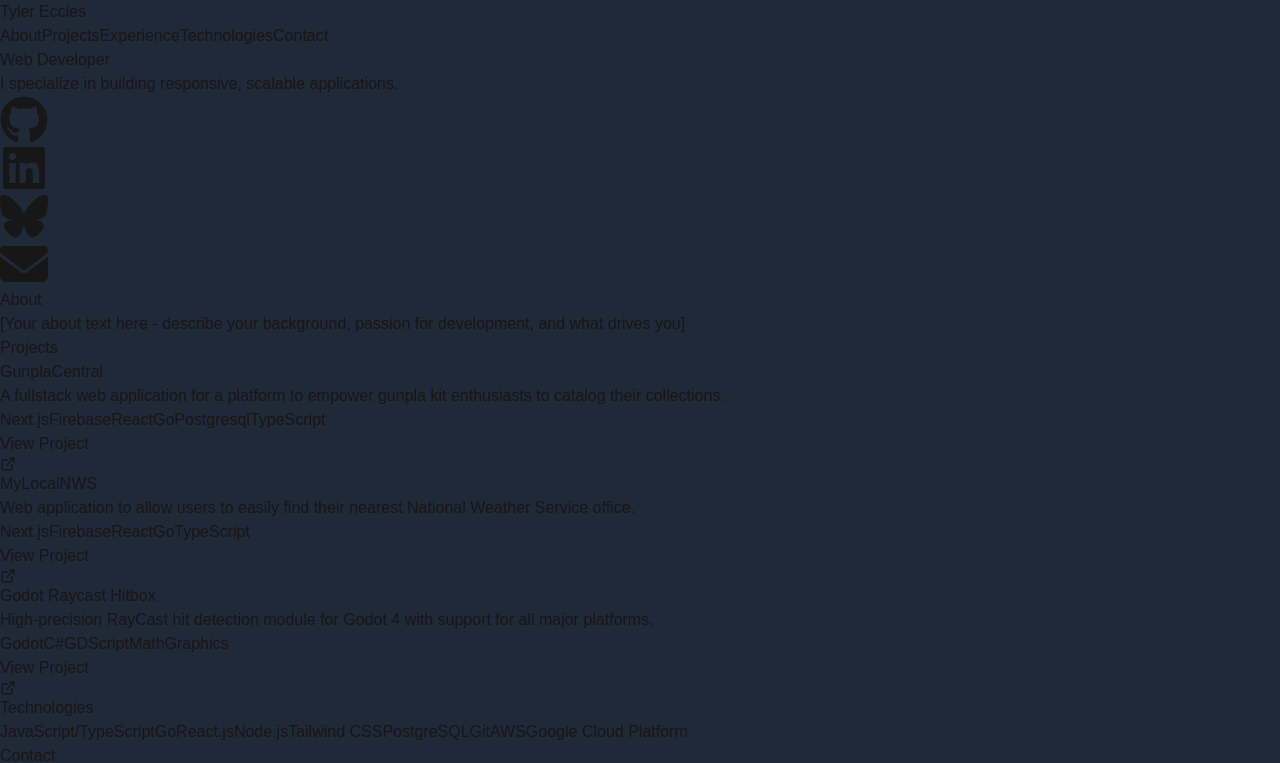
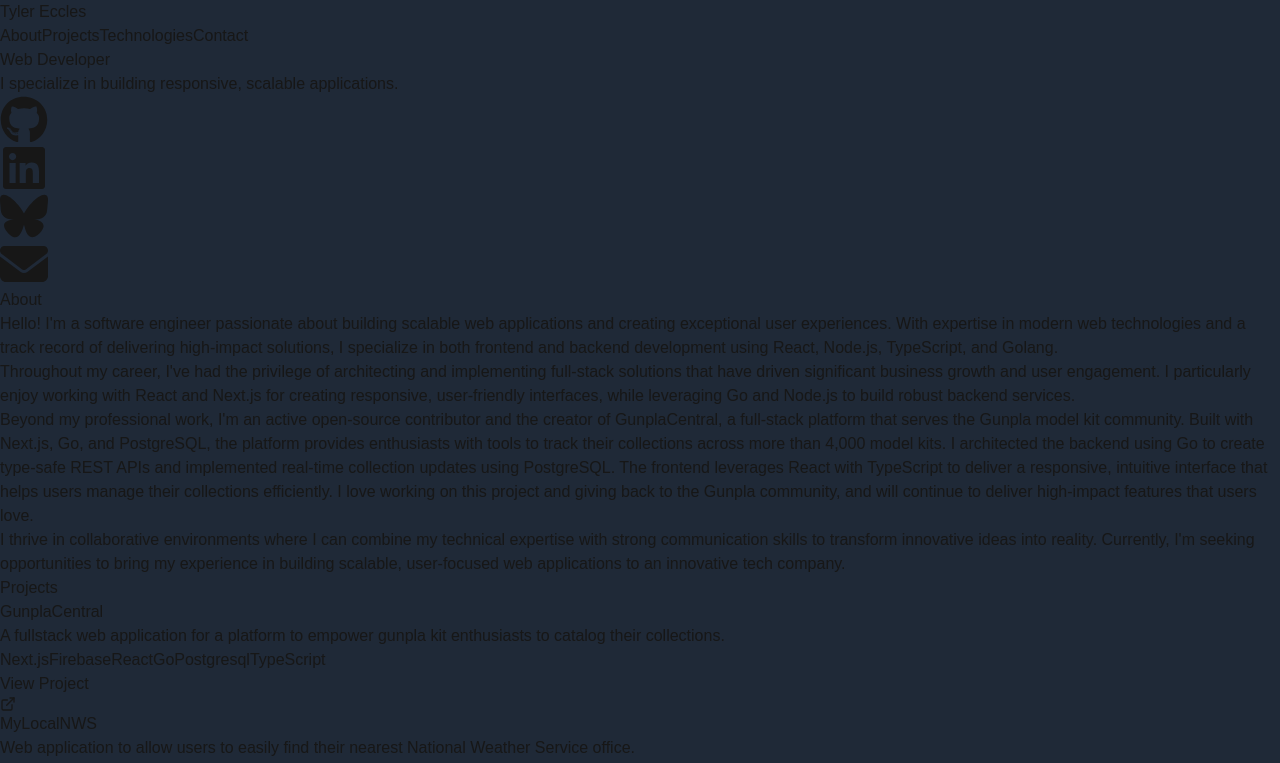
Before and after one commit to ItsTeccs/portfolio, a Next.js app in the folder client/: page / in a window 1280 px wide. Shown: the top 763 px of the page. Built offline with nearby package versions, Linux system fonts and the light colour scheme.

Commit message:
add About section content

```diff
--- a/client/src/app/page.tsx
+++ b/client/src/app/page.tsx
@@ -59,12 +59,6 @@
                 className="text-gray-300 hover:text-white transition-colors duration-300"
               >
                 Projects
-              </a>
-              <a
-                href="#experience"
-                className="text-gray-300 hover:text-white transition-colors duration-300"
-              >
-                Experience
               </a>
               <a
                 href="#technologies"
@@ -137,9 +131,42 @@
         <section id="about" className="scroll-mt-24">
           <h2 className="text-3xl font-bold text-white mb-6">About</h2>
           <div className="bg-gray-800 rounded-lg shadow-lg p-6 border border-gray-700">
-            <p className="text-gray-300">
-              [Your about text here - describe your background, passion for
-              development, and what drives you]
+            <p className="text-gray-300 leading-relaxed">
+              Hello! I'm a software engineer passionate about building scalable
+              web applications and creating exceptional user experiences. With
+              expertise in modern web technologies and a track record of
+              delivering high-impact solutions, I specialize in both frontend
+              and backend development using React, Node.js, TypeScript, and
+              Golang.
+            </p>
+            <p className="text-gray-300 leading-relaxed mt-4">
+              Throughout my career, I've had the privilege of architecting and
+              implementing full-stack solutions that have driven significant
+              business growth and user engagement. I particularly enjoy working
+              with React and Next.js for creating responsive, user-friendly
+              interfaces, while leveraging Go and Node.js to build robust
+              backend services.
+            </p>
+            <p className="text-gray-300 leading-relaxed mt-4">
+              Beyond my professional work, I'm an active open-source contributor
+              and the creator of GunplaCentral, a full-stack platform that
+              serves the Gunpla model kit community. Built with Next.js, Go, and
+              PostgreSQL, the platform provides enthusiasts with tools to track
+              their collections across more than 4,000 model kits. I architected
+              the backend using Go to create type-safe REST APIs and implemented
+              real-time collection updates using PostgreSQL. The frontend
+              leverages React with TypeScript to deliver a responsive, intuitive
+              interface that helps users manage their collections efficiently. I
+              love working on this project and giving back to the Gunpla
+              community, and will continue to deliver high-impact features that
+              users love.
+            </p>
+            <p className="text-gray-300 leading-relaxed mt-4">
+              I thrive in collaborative environments where I can combine my
+              technical expertise with strong communication skills to transform
+              innovative ideas into reality. Currently, I'm seeking
+              opportunities to bring my experience in building scalable,
+              user-focused web applications to an innovative tech company.
             </p>
           </div>
         </section>
```
